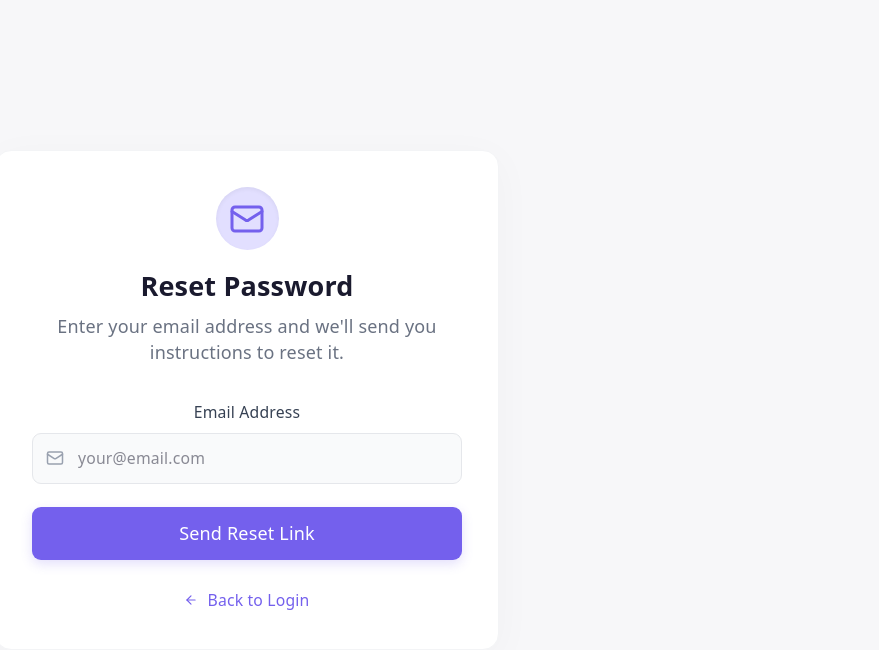
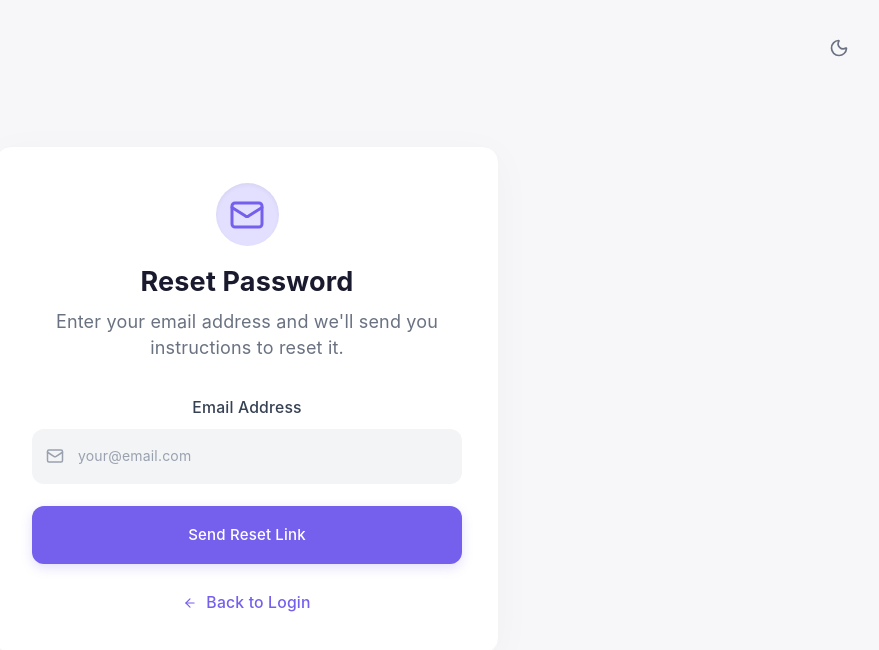
Before and after one commit to ariigrangetto/loomy, a React (Vite) app: page /resetPassword in a window 1280 px wide. Shown: the top 650 px of the page, without its empty margins (393-1272 px from the left). Built offline with nearby package versions, Linux system fonts and the light colour scheme; no server answers.

Commit message:
feat: add theme styles

```diff
--- a/src/pages/Client.tsx
+++ b/src/pages/Client.tsx
@@ -2,7 +2,8 @@ import { useParams, Link } from "react-router";
 import { useEffect, useState } from "react";
 import type { History, Client as ClientType } from "../types.d.ts";
 import useDashboard from "../hooks/useDashboard.tsx";
-import { ArrowLeft, Calendar, User as UserIcon, Phone, Clock, FileText } from "lucide-react";
+import { ArrowLeft, Calendar, User as UserIcon, Phone, Clock, FileText, Sun, Moon } from "lucide-react";
+import useTheme from "../hooks/useTheme.tsx";
 
 export default function Client() {
     const { getClientHistory, getClientById } = useDashboard();
@@ -10,6 +11,15 @@ export default function Client() {
     const [history, setHistory] = useState<History[]>([]);
     const [client, setClient] = useState<ClientType | null>(null);
     const [loading, setLoading] = useState(true);
+    const { theme, setTheme } = useTheme();
+
+    const toggleTheme = () => {
+        if (theme === "dark") {
+            setTheme("light");
+        } else {
+            setTheme("dark");
+        }
+    };
 
     useEffect(() => {
         const fetchData = async () => {
@@ -50,7 +60,17 @@ export default function Client() {
     }
 
     return (
-        <main className="min-h-screen bg-[#f7f7f9] dark:bg-[#16171d] p-6 md:p-10 font-sans transition-colors duration-200">
+        <main className="min-h-screen bg-[#f7f7f9] dark:bg-[#16171d] p-6 md:p-10 font-sans transition-colors duration-200 relative">
+            <div className="absolute top-6 right-6 z-10">
+                <button
+                    onClick={toggleTheme}
+                    className="p-2.5 text-gray-500 hover:text-gray-800 dark:text-gray-400 dark:hover:text-gray-100 hover:bg-gray-200/50 dark:hover:bg-white/10 rounded-[12px] transition-all duration-200 focus:outline-none focus:ring-2 focus:ring-[#6b58dc]/30"
+                    title="Change Theme"
+                >
+                    {theme === 'dark' ? <Sun size={20} /> : <Moon size={20} />}
+                </button>
+            </div>
+
             <div className="max-w-5xl mx-auto animate-in fade-in slide-in-from-bottom-4 duration-500">
                 <Link to="/" className="inline-flex items-center gap-2 text-gray-500 dark:text-gray-400 hover:text-[#1a1a2e] dark:hover:text-white transition-colors mb-8 font-medium">
                     <ArrowLeft size={18} /> Back to Dashboard
--- a/src/pages/ResetPassword.tsx
+++ b/src/pages/ResetPassword.tsx
@@ -1,7 +1,8 @@
 import { useState } from "react";
 import { useNavigate } from "react-router";
 import { supabase } from "../supabase/client.ts";
-import { AlertCircle, CheckCircle, Mail, ArrowLeft } from "lucide-react";
+import { AlertCircle, CheckCircle, Mail, ArrowLeft, Sun, Moon } from "lucide-react";
+import useTheme from "../hooks/useTheme.tsx";
 
 export default function ResetPassword() {
     const navigate = useNavigate();
@@ -10,6 +11,15 @@ export default function ResetPassword() {
     const [error, setError] = useState("");
     const [loading, setLoading] = useState(false);
     const [success, setSuccess] = useState(false);
+    const { theme, setTheme } = useTheme();
+
+    const toggleTheme = () => {
+        if (theme === "dark") {
+            setTheme("light");
+        } else {
+            setTheme("dark");
+        }
+    };
 
     const handleResetPassword = async (e: React.FormEvent) => {
         e.preventDefault();
@@ -35,9 +45,19 @@ export default function ResetPassword() {
     };
 
     return (
-        <main className="flex h-screen items-center justify-center w-full p-6 bg-[#f7f7f9] dark:bg-[#16171d] transition-colors duration-200">
-            <div className="w-full max-w-md">
-                <div className="bg-white dark:bg-[#1f2028] rounded-[16px] p-8 shadow-[0_8px_40px_rgb(0,0,0,0.03)] border border-gray-100 dark:border-white/5 transition-colors duration-200">
+        <main className="min-h-screen flex flex-col items-center justify-center w-full p-6 bg-[#f7f7f9] dark:bg-[#0f0f13] relative font-sans transition-colors duration-300">
+            <div className="absolute top-6 right-6">
+                <button
+                    onClick={toggleTheme}
+                    className="p-2.5 text-gray-500 hover:text-gray-800 dark:text-gray-400 dark:hover:text-gray-100 hover:bg-gray-200/50 dark:hover:bg-white/10 rounded-[12px] transition-all duration-200 focus:outline-none focus:ring-2 focus:ring-[#6b58dc]/30"
+                    title="Change Theme"
+                >
+                    {theme === 'dark' ? <Sun size={20} /> : <Moon size={20} />}
+                </button>
+            </div>
+
+            <div className="relative z-10 w-full max-w-md">
+                <div className="bg-white dark:bg-[#15151e] rounded-[16px] p-8 shadow-[0_8px_40px_rgb(0,0,0,0.03)] border border-gray-100 dark:border-white/5 transition-colors duration-300">
                     <div className="flex flex-col items-center mb-8">
                         <div className="p-3 bg-[#e2dfff] dark:bg-[#7460ed]/20 rounded-full mb-4 shadow-inner">
                             <Mail className="w-8 h-8 text-[#7460ed] dark:text-[#c084fc]" />
@@ -74,7 +94,7 @@ export default function ResetPassword() {
                                     onChange={(e) => setEmail(e.target.value)}
                                     required
                                     disabled={loading}
-                                    className="w-full pl-10 pr-4 py-3 text-sm border border-gray-200 dark:border-white/10 rounded-lg bg-gray-50 dark:bg-[#26272e] text-[#1a1a2e] dark:text-white focus:outline-none focus:ring-2 focus:ring-[#7460ed] focus:border-transparent transition-all duration-200"
+                                    className="w-full pl-10 pr-4 py-3 bg-[#f3f4f6] dark:bg-white/5 border border-transparent dark:border-white/5 rounded-[12px] text-gray-900 dark:text-white text-[14px] placeholder-gray-400 focus:outline-none focus:ring-2 focus:ring-[#6b58dc]/40 focus:bg-white dark:focus:bg-[#1a1a24] focus:border-[#6b58dc]/30 transition-all duration-200"
                                     placeholder="your@email.com"
                                 />
                             </div>
@@ -83,7 +103,7 @@ export default function ResetPassword() {
                         <button
                             type="submit"
                             disabled={loading}
-                            className="w-full py-3 px-4 bg-[#7460ed] hover:bg-[#6a53d8] text-white font-medium rounded-lg transition-all duration-200 disabled:opacity-50 disabled:cursor-not-allowed shadow-[0_4px_12px_rgb(116,96,237,0.2)] hover:shadow-[0_6px_16px_rgb(116,96,237,0.3)]"
+                            className="mt-3 w-full py-3.5 px-4 bg-[#7460ed] hover:bg-[#6250cc] dark:bg-[#6b58dc] dark:hover:bg-[#5a46c8] text-white text-[15px] font-medium rounded-[12px] shadow-[0_4px_12px_rgba(116,96,237,0.2)] hover:shadow-[0_6px_16px_rgba(116,96,237,0.3)] transform transition-all duration-200 active:scale-[0.98] outline-none focus:ring-2 focus:ring-[#7460ed]/50 focus:ring-offset-2 dark:focus:ring-offset-[#15151e] flex justify-center items-center gap-2 disabled:opacity-50 disabled:cursor-not-allowed"
                         >
                             {loading ? (
                                 <div className="flex items-center justify-center gap-2">
```
